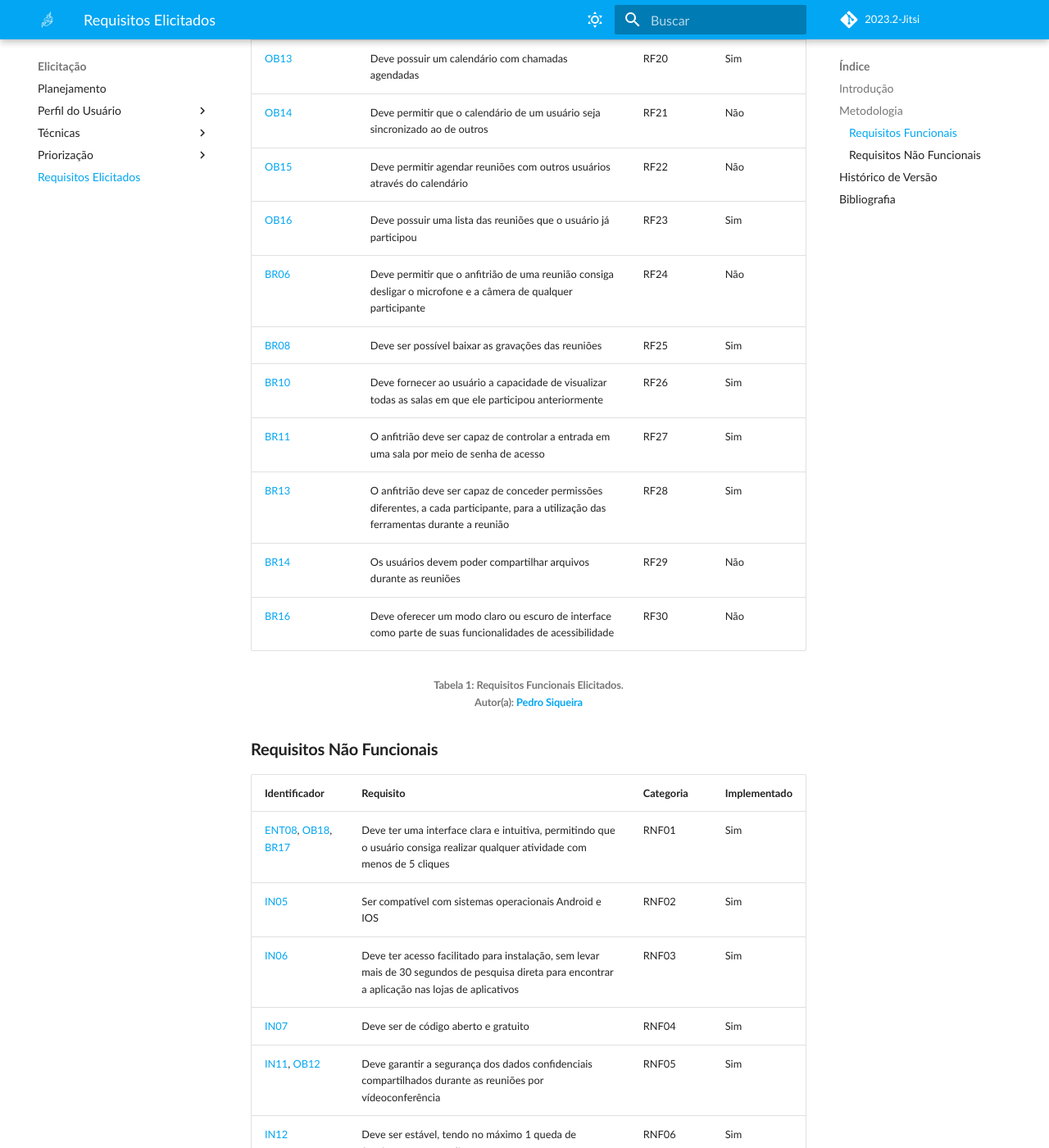
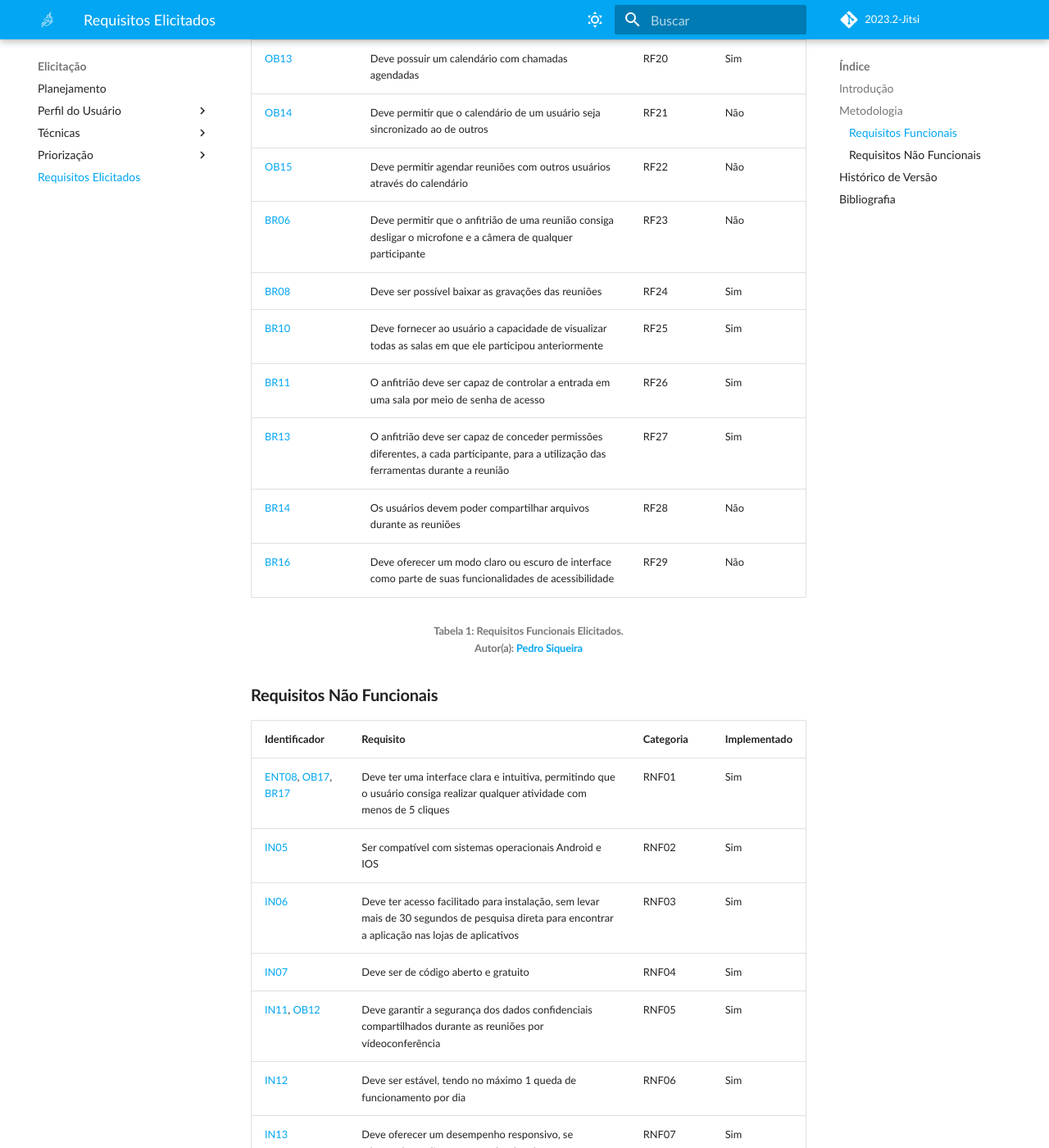
Before and after one commit to Requisitos-de-Software/2023.2-Jitsi, an MkDocs documentation site: the page built from docs/Elicitacao/requisitos-elicitados.md, in a window 1280 px wide and 1400 px high, scrolled down 2062 px. Shown: the whole window at 82% size. Built offline with MkDocs 1.6.1 and Material for MkDocs 9.7.7, drawn with Linux system fonts in a browser that asks for light colours; some web fonts are replaced; comment, search, counter and statistics services are not loaded.

Commit message:
docs: corrigindo tabela

```diff
--- a/docs/Elicitacao/requisitos-elicitados.md
+++ b/docs/Elicitacao/requisitos-elicitados.md
@@ -45,28 +45,27 @@
 | [OB13](https://requisitos-de-software.github.io/2023.2-Jitsi/Elicitacao/tecnicas/observacao/#requisitos-elicitados) | Deve possuir um calendário com chamadas agendadas | RF20 | Sim |
 | [OB14](https://requisitos-de-software.github.io/2023.2-Jitsi/Elicitacao/tecnicas/observacao/#requisitos-elicitados) | Deve permitir que o calendário de um usuário seja sincronizado ao de outros | RF21 | Não |
 | [OB15](https://requisitos-de-software.github.io/2023.2-Jitsi/Elicitacao/tecnicas/observacao/#requisitos-elicitados) | Deve permitir agendar reuniões com outros usuários através do calendário | RF22 | Não |
-| [OB16](https://requisitos-de-software.github.io/2023.2-Jitsi/Elicitacao/tecnicas/observacao/#requisitos-elicitados) | Deve possuir uma lista das reuniões que o usuário já participou | RF23 | Sim |
-| [BR06](https://requisitos-de-software.github.io/2023.2-Jitsi/Elicitacao/tecnicas/brainstorming/#requisitos-elicitados) | Deve permitir que o anfitrião de uma reunião consiga desligar o microfone e a câmera de qualquer participante | RF24 | Não |
-| [BR08](https://requisitos-de-software.github.io/2023.2-Jitsi/Elicitacao/tecnicas/brainstorming/#requisitos-elicitados) | Deve ser possível baixar as gravações das reuniões | RF25 | Sim |
-| [BR10](https://requisitos-de-software.github.io/2023.2-Jitsi/Elicitacao/tecnicas/brainstorming/#requisitos-elicitados) | Deve fornecer ao usuário a capacidade de visualizar todas as salas em que ele participou anteriormente | RF26 | Sim |
-| [BR11](https://requisitos-de-software.github.io/2023.2-Jitsi/Elicitacao/tecnicas/brainstorming/#requisitos-elicitados) | O anfitrião deve ser capaz de controlar a entrada em uma sala por meio de senha de acesso | RF27 | Sim |
-| [BR13](https://requisitos-de-software.github.io/2023.2-Jitsi/Elicitacao/tecnicas/brainstorming/#requisitos-elicitados) | O anfitrião deve ser capaz de conceder permissões diferentes, a cada participante, para a utilização das ferramentas durante a reunião | RF28 | Sim |
-| [BR14](https://requisitos-de-software.github.io/2023.2-Jitsi/Elicitacao/tecnicas/brainstorming/#requisitos-elicitados) | Os usuários devem poder compartilhar arquivos durante as reuniões | RF29 | Não |
-| [BR16](https://requisitos-de-software.github.io/2023.2-Jitsi/Elicitacao/tecnicas/brainstorming/#requisitos-elicitados) | Deve oferecer um modo claro ou escuro de interface como parte de suas funcionalidades de acessibilidade | RF30 | Não |
+| [BR06](https://requisitos-de-software.github.io/2023.2-Jitsi/Elicitacao/tecnicas/brainstorming/#requisitos-elicitados) | Deve permitir que o anfitrião de uma reunião consiga desligar o microfone e a câmera de qualquer participante | RF23 | Não |
+| [BR08](https://requisitos-de-software.github.io/2023.2-Jitsi/Elicitacao/tecnicas/brainstorming/#requisitos-elicitados) | Deve ser possível baixar as gravações das reuniões | RF24 | Sim |
+| [BR10](https://requisitos-de-software.github.io/2023.2-Jitsi/Elicitacao/tecnicas/brainstorming/#requisitos-elicitados) | Deve fornecer ao usuário a capacidade de visualizar todas as salas em que ele participou anteriormente | RF25 | Sim |
+| [BR11](https://requisitos-de-software.github.io/2023.2-Jitsi/Elicitacao/tecnicas/brainstorming/#requisitos-elicitados) | O anfitrião deve ser capaz de controlar a entrada em uma sala por meio de senha de acesso | RF26 | Sim |
+| [BR13](https://requisitos-de-software.github.io/2023.2-Jitsi/Elicitacao/tecnicas/brainstorming/#requisitos-elicitados) | O anfitrião deve ser capaz de conceder permissões diferentes, a cada participante, para a utilização das ferramentas durante a reunião | RF27 | Sim |
+| [BR14](https://requisitos-de-software.github.io/2023.2-Jitsi/Elicitacao/tecnicas/brainstorming/#requisitos-elicitados) | Os usuários devem poder compartilhar arquivos durante as reuniões | RF28 | Não |
+| [BR16](https://requisitos-de-software.github.io/2023.2-Jitsi/Elicitacao/tecnicas/brainstorming/#requisitos-elicitados) | Deve oferecer um modo claro ou escuro de interface como parte de suas funcionalidades de acessibilidade | RF29 | Não |
 <h6 align = "center"> Tabela 1: Requisitos Funcionais Elicitados.
 <br> Autor(a): <a href="https://github.com/PedroSiq">Pedro Siqueira</a></h6>
 
 ### **Requisitos Não Funcionais**
 | Identificador | Requisito | Categoria | Implementado |
 | ------------- | -------------------- | --------- | ------- |
-| [ENT08](https://requisitos-de-software.github.io/2023.2-Jitsi/Elicitacao/tecnicas/entrevista/#requisitos-elicitados), [OB18](https://requisitos-de-software.github.io/2023.2-Jitsi/Elicitacao/tecnicas/observacao/#requisitos-elicitados), [BR17](https://requisitos-de-software.github.io/2023.2-Jitsi/Elicitacao/tecnicas/brainstorming/#requisitos-elicitados) | Deve ter uma interface clara e intuitiva, permitindo que o usuário consiga realizar qualquer atividade com menos de 5 cliques | RNF01 | Sim |
+| [ENT08](https://requisitos-de-software.github.io/2023.2-Jitsi/Elicitacao/tecnicas/entrevista/#requisitos-elicitados), [OB17](https://requisitos-de-software.github.io/2023.2-Jitsi/Elicitacao/tecnicas/observacao/#requisitos-elicitados), [BR17](https://requisitos-de-software.github.io/2023.2-Jitsi/Elicitacao/tecnicas/brainstorming/#requisitos-elicitados) | Deve ter uma interface clara e intuitiva, permitindo que o usuário consiga realizar qualquer atividade com menos de 5 cliques | RNF01 | Sim |
 | [IN05](https://requisitos-de-software.github.io/2023.2-Jitsi/Elicitacao/tecnicas/introspec%C3%A7%C3%A3o/#requisitos-elicitados) | Ser compatível com sistemas operacionais Android e IOS | RNF02 | Sim |
 | [IN06](https://requisitos-de-software.github.io/2023.2-Jitsi/Elicitacao/tecnicas/introspec%C3%A7%C3%A3o/#requisitos-elicitados) | Deve ter acesso facilitado para instalação, sem levar mais de 30 segundos de pesquisa direta para encontrar a aplicação nas lojas de aplicativos | RNF03 | Sim |
 | [IN07](https://requisitos-de-software.github.io/2023.2-Jitsi/Elicitacao/tecnicas/introspec%C3%A7%C3%A3o/#requisitos-elicitados) | Deve ser de código aberto e gratuito | RNF04 | Sim |
 | [IN11](https://requisitos-de-software.github.io/2023.2-Jitsi/Elicitacao/tecnicas/introspec%C3%A7%C3%A3o/#requisitos-elicitados), [OB12](https://requisitos-de-software.github.io/2023.2-Jitsi/Elicitacao/tecnicas/observacao/#requisitos-elicitados)| Deve garantir a segurança dos dados confidenciais compartilhados durante as reuniões por vídeoconferência | RNF05 | Sim |
 | [IN12](https://requisitos-de-software.github.io/2023.2-Jitsi/Elicitacao/tecnicas/introspec%C3%A7%C3%A3o/#requisitos-elicitados) | Deve ser estável, tendo no máximo 1 queda de funcionamento por dia | RNF06 | Sim |
 | [IN13](https://requisitos-de-software.github.io/2023.2-Jitsi/Elicitacao/tecnicas/introspec%C3%A7%C3%A3o/#requisitos-elicitados) | Deve oferecer um desempenho responsivo, se adaptando mediante o tamanho da tela  | RNF07 | Sim |
-| [OB17](https://requisitos-de-software.github.io/2023.2-Jitsi/Elicitacao/tecnicas/observacao/#requisitos-elicitados) | Deve ser um aplicativo que ocupe menos de 100mb de memória | RNF08 | Sim |
+| [OB16](https://requisitos-de-software.github.io/2023.2-Jitsi/Elicitacao/tecnicas/observacao/#requisitos-elicitados) | Deve ser um aplicativo que ocupe menos de 100mb de memória | RNF08 | Sim |
 | [BR12](https://requisitos-de-software.github.io/2023.2-Jitsi/Elicitacao/tecnicas/brainstorming/#requisitos-elicitados) | Deve ser possível ingressar em uma reunião sem a necessidade de um login | RNF09 | Sim |
 | [BR18](https://requisitos-de-software.github.io/2023.2-Jitsi/Elicitacao/tecnicas/brainstorming/#requisitos-elicitados) | Deve possuir um bom contraste entre as cores a fim de aprimorar a legibilidade | RNF10 | Sim |
 <h6 align = "center"> Tabela 2: Requisitos Não Funcionais Elicitados.
```
Also changed, not shown: docs/Elicitacao/tecnicas/observacao.md (+2 -3 lines).
